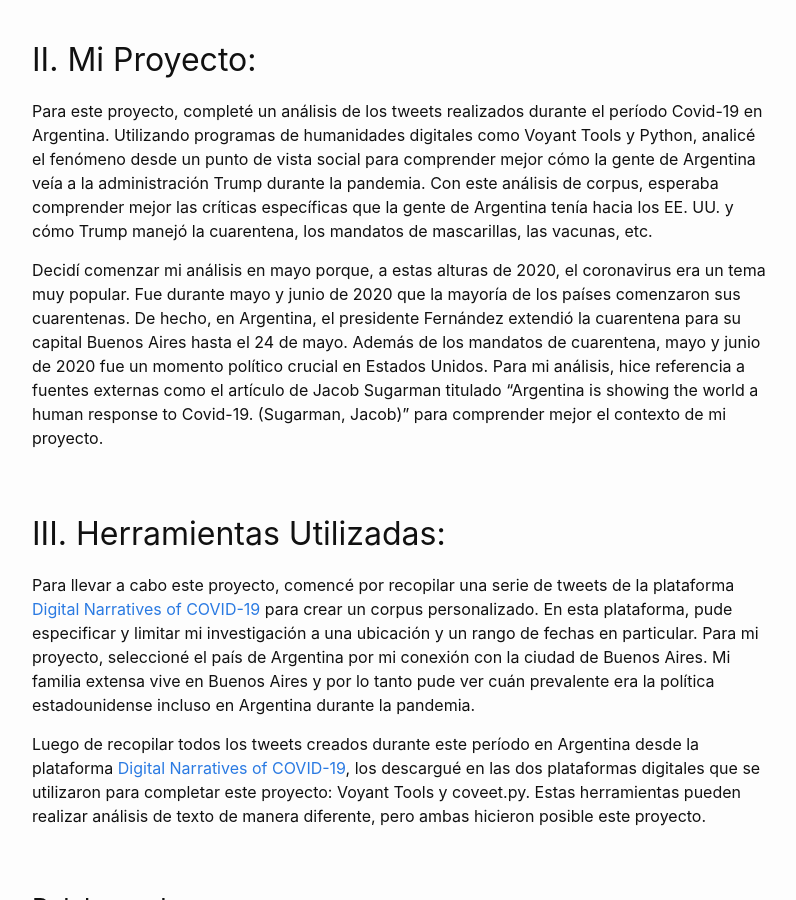
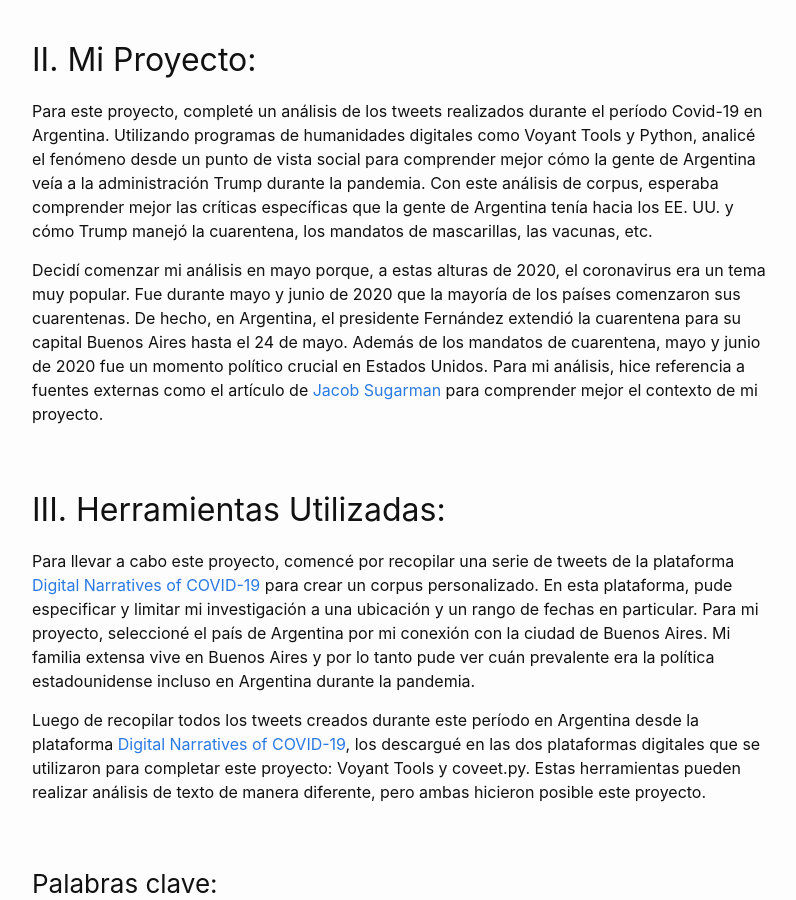
Before and after one commit to gmagnant00/gmagnant00.github.io, a Jekyll site: the page built from _posts/2021-12-08-ensayo4.md, in a window 1280 px wide and 900 px high, scrolled down 612 px. Shown: the whole window, without its empty margins (238-1034 px from the left). Built offline with Jekyll 4.4.1, drawn with Linux system fonts in a browser that asks for light colours.

Commit message:
Update 2021-12-08-ensayo4.md

```diff
--- a/_posts/2021-12-08-ensayo4.md
+++ b/_posts/2021-12-08-ensayo4.md
@@ -13,7 +13,7 @@ El año 2020 fue uno de los grandes cambios a nivel internacional, ya que la pan
 
 Para este proyecto, completé un análisis de los tweets realizados durante el período Covid-19 en Argentina. Utilizando programas de humanidades digitales como Voyant Tools y Python, analicé el fenómeno desde un punto de vista social para comprender mejor cómo la gente de Argentina veía a la administración Trump durante la pandemia. Con este análisis de corpus, esperaba comprender mejor las críticas específicas que la gente de Argentina tenía hacia los EE. UU. y cómo Trump manejó la cuarentena, los mandatos de mascarillas, las vacunas, etc.
 
-Decidí comenzar mi análisis en mayo porque, a estas alturas de 2020, el coronavirus era un tema muy popular. Fue durante mayo y junio de 2020 que la mayoría de los países comenzaron sus cuarentenas. De hecho, en Argentina, el presidente Fernández extendió la cuarentena para su capital Buenos Aires hasta el 24 de mayo. Además de los mandatos de cuarentena, mayo y junio de 2020 fue un momento político crucial en Estados Unidos. Para mi análisis, hice referencia a fuentes externas como el artículo de Jacob Sugarman titulado “Argentina is showing the world a human response to Covid-19. (Sugarman, Jacob)" para comprender mejor el contexto de mi proyecto.
+Decidí comenzar mi análisis en mayo porque, a estas alturas de 2020, el coronavirus era un tema muy popular. Fue durante mayo y junio de 2020 que la mayoría de los países comenzaron sus cuarentenas. De hecho, en Argentina, el presidente Fernández extendió la cuarentena para su capital Buenos Aires hasta el 24 de mayo. Además de los mandatos de cuarentena, mayo y junio de 2020 fue un momento político crucial en Estados Unidos. Para mi análisis, hice referencia a fuentes externas como el artículo de [Jacob Sugarman](https://www.thenation.com/article/politics/coronavirus-argentina-humane-response-to-covid-19-look-like/) para comprender mejor el contexto de mi proyecto.
 
 ## III. Herramientas Utilizadas:
 
```
